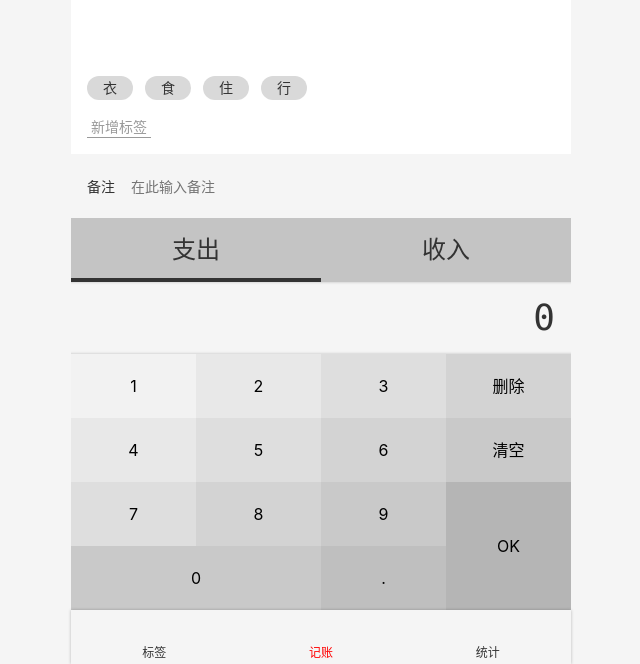
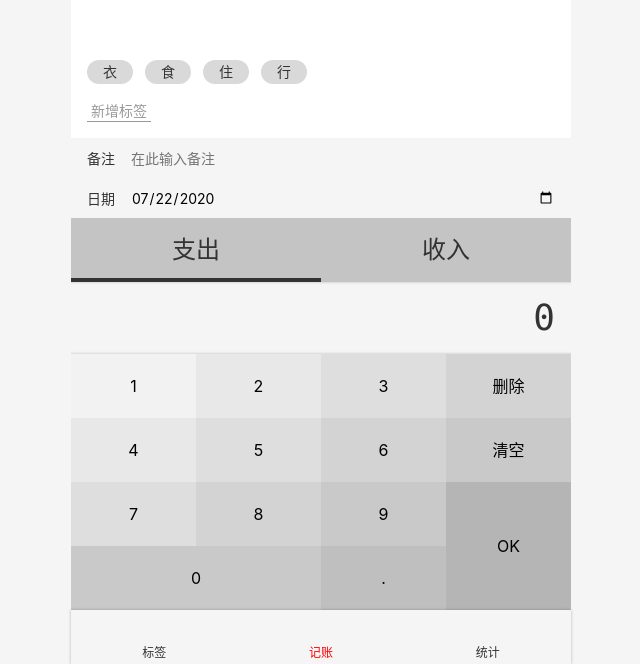
Before and after one commit to Luke19950111/bates-money, a Vue app: page /#/money in a window 1280 px wide. Shown: the part 136-800 px from the top of the page, without its empty margins (319-959 px from the left). Built offline with nearby package versions, Linux system fonts and the light colour scheme.

Commit message:
添加日期输入

```diff
--- a/src/components/Money/FormItem.vue
+++ b/src/components/Money/FormItem.vue
@@ -2,7 +2,14 @@
     <div>
         <label class="formItem">
             <span class="name">{{this.fieldName}}</span>
-            <input type="text" :value="value" @input="onValueChanged($event.target.value)" :placeholder="placeholder">
+            <template v-if="type==='date'">
+                <input :type="type || 'text'" :value="x(value)" @input="onValueChanged($event.target.value)"
+                       :placeholder="placeholder">
+            </template>
+            <template v-else>
+                <input :type="type || 'text'" :value="value" @input="onValueChanged($event.target.value)"
+                       :placeholder="placeholder">
+            </template>
         </label>
     </div>
 </template>
@@ -10,6 +17,7 @@
 <script lang="ts">
     import Vue from 'vue';
     import {Component, Prop} from 'vue-property-decorator';
+    import dayjs from 'dayjs';
 
     @Component
     export default class FormItem extends Vue {
@@ -17,9 +25,14 @@
 
         @Prop({required: true}) fieldName!: string;
         @Prop() placeholder?: string;
+        @Prop() type?: string;
 
         onValueChanged(value: string) {
             this.$emit('update:value', value);
+        }
+
+        x(isoString: string) {
+            return dayjs(isoString).format('YYYY-MM-DD');
         }
     }
 </script>
--- a/src/store/index.ts
+++ b/src/store/index.ts
@@ -19,7 +19,7 @@
         },
         createRecord(state, record: RecordItem) {
             const record2 = clone(record);
-            record2.createdAt = new Date().toISOString();
+            record2.createdAt = record2.createdAt || new Date().toISOString();
             state.recordList.push(record2);
             store.commit('saveRecords');
             window.alert('已保存');
--- a/src/views/Money.vue
+++ b/src/views/Money.vue
@@ -2,6 +2,9 @@
     <Layout class-prefix="layout">
         <NumberPad :value.sync="record.amount" @update:value="onUpdateAmount" @submit="saveRecord"/>
         <Tabs :data-source="recordTypeList" :value.sync="record.type"/>
+        <div class="notes">
+            <FormItem field-name="日期" type="date" placeholder="在此输入日期" :value.sync="record.createdAt"/>
+        </div>
         <div class="notes">
             <FormItem field-name="备注" placeholder="在此输入备注" :value.sync="record.notes"/>
         </div>
@@ -24,7 +27,7 @@
         }
     )
     export default class Money extends Vue {
-        record: RecordItem = {tags: [], notes: '', type: '-', amount: 0};
+        record: RecordItem = {tags: [], notes: '', type: '-', amount: 0, createdAt: new Date().toISOString()};
 
         recordTypeList = recordTypeList;
 
@@ -56,6 +59,7 @@
     }
 
     .notes {
-        padding: 12px 0;
+        /*padding: 12px 0;*/
+        /*border: 1px solid;*/
     }
 </style>
```
